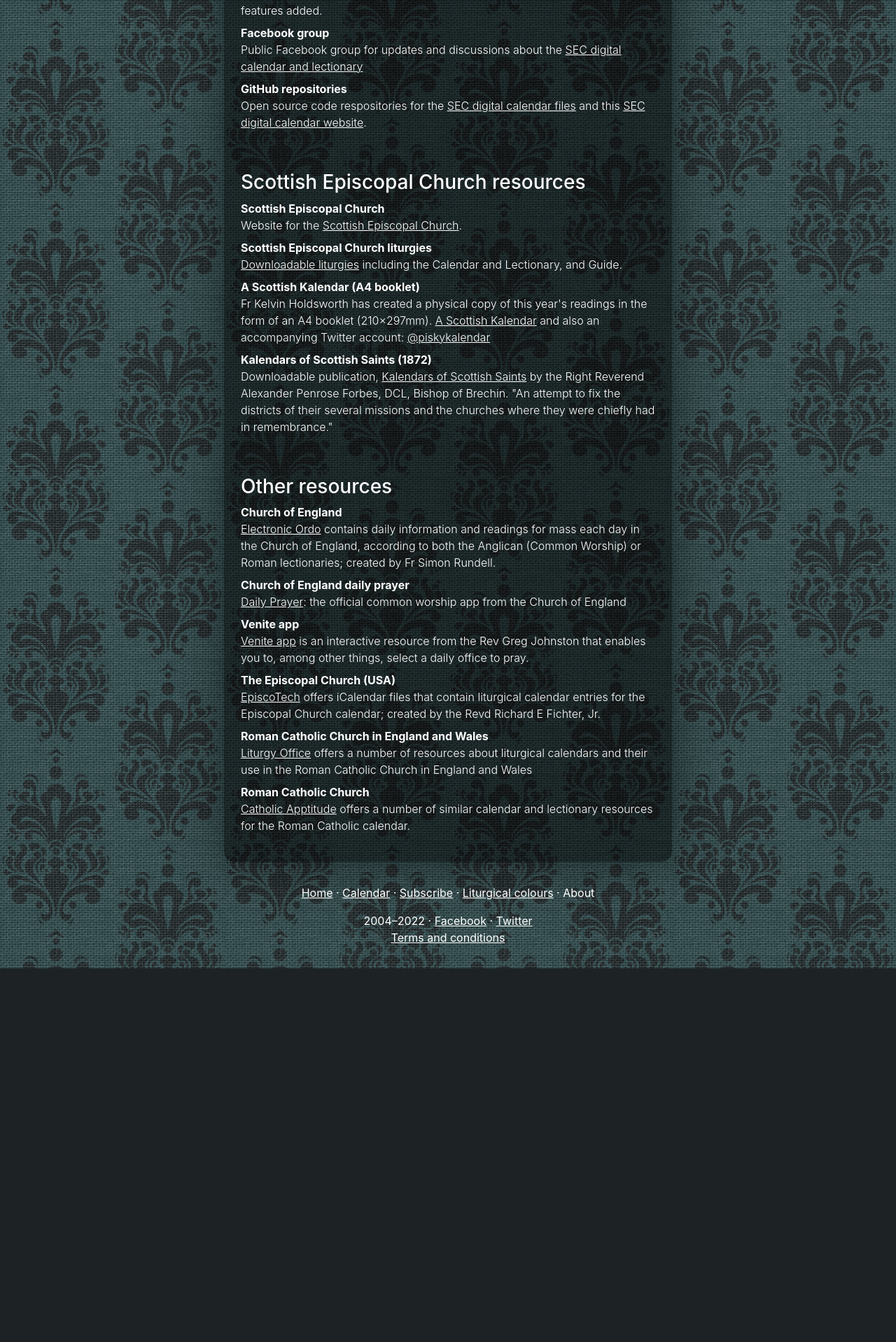
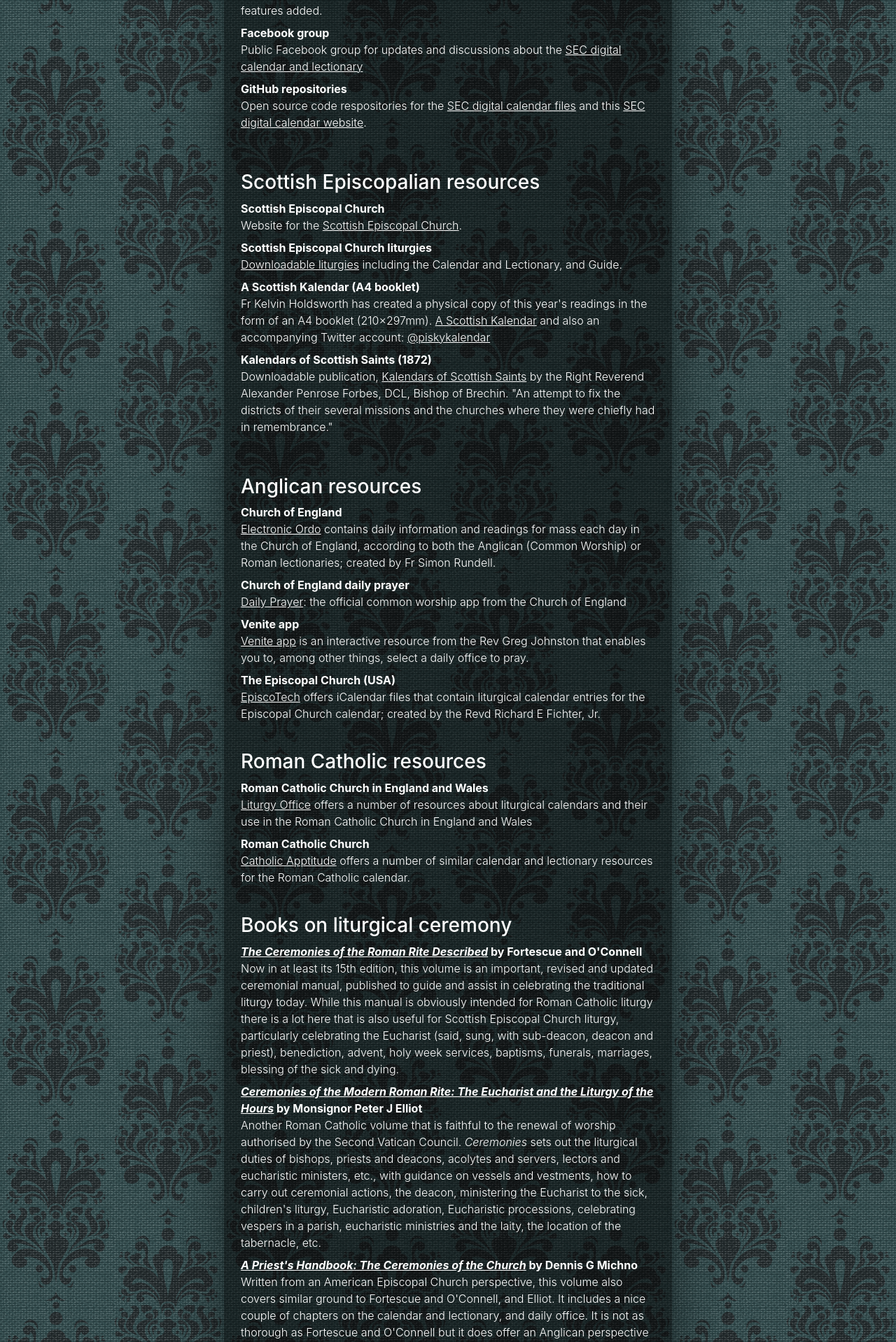
Before and after one commit to garethjmsaunders/sec-digital-calendar-website, a PHP site: page /about/ in a window 1280 px wide. Shown: the part 1760-3678 px from the top of the page at 70% size. Before the commit the page ends 3144 px from the top, so only its background shows below. Run offline with PHP 8.4, Linux system fonts and the light colour scheme.

Commit message:
FEAT (About) Add section on books
Separate Anglican and RC resources to add clarity.
Add section to About on book resources for leading liturgy.

```diff
--- a/about/index.php
+++ b/about/index.php
@@ -89,7 +89,7 @@
             </dl>
 
             <hr>
-            <h3>Scottish Episcopal Church resources</h3>
+            <h3>Scottish Episcopalian resources</h3>
                 <dt>Scottish Episcopal Church</dt>
                     <dd>Website for the <a href="https://www.scotland.anglican.org">Scottish Episcopal Church</a>.</dd>
                 <dt>Scottish Episcopal Church liturgies</dt>
@@ -100,7 +100,7 @@
                     <dd>Downloadable publication,  <a href="https://archive.org/details/kalendarsofscott00forb/page/n9/mode/2up">Kalendars of Scottish Saints</a> by the Right Reverend Alexander Penrose Forbes, DCL, Bishop of Brechin. "An attempt to fix the districts of their several missions and the churches where they were chiefly had in remembrance."</dd>
 
             <hr>
-            <h3>Other resources</h3>
+            <h3>Anglican resources</h3>
             <dl>
                 <dt>Church of England</dt>
                     <dd><a href="http://www.frsimon.uk/electric-ordo-calendar/">Electronic Ordo</a> contains daily information and readings for mass each day in the Church of England, according to both the Anglican (Common Worship) or Roman lectionaries; created by Fr Simon Rundell.</dd>
@@ -110,11 +110,28 @@
                     <dd><a href="https://www.venite.app">Venite app</a> is an interactive resource from the Rev Greg Johnston that enables you to, among other things, select a daily office to pray.</dd>
                 <dt>The Episcopal Church (USA)</dt>
                     <dd><a href="http://episcotech.org/">EpiscoTech</a> offers iCalendar files that contain liturgical calendar entries for the Episcopal Church calendar; created by the Revd Richard E Fichter, Jr.</dd>
+            </dl>
+
+            <h3>Roman Catholic resources</h3>
+            <dl>
                 <dt>Roman Catholic Church in England and Wales</dt>
                     <dd><a href="http://www.liturgyoffice.org.uk/">Liturgy Office</a> offers a number of resources about liturgical calendars and their use in the Roman Catholic Church in England and Wales</dd>
                 <dt>Roman Catholic Church</dt>
                     <dd><a href="http://catholicapptitude.org/apps/catholic-calendar-apps/">Catholic Apptitude</a> offers a number of similar calendar and lectionary resources for the Roman Catholic calendar.</dd>
             </dl>
+
+            <h3>Books on liturgical ceremony</h3>
+            <dl>
+                <dt><i><a href="https://www.amazon.co.uk/Ceremonies-Roman-Rite-Described/dp/0860124622">The Ceremonies of the Roman Rite Described</a></i> by Fortescue and O'Connell</dt>
+                    <dd>Now in at least its 15th edition, this volume is an important, revised and updated ceremonial manual, published to guide and assist in celebrating the traditional liturgy today. While this manual is obviously intended for Roman Catholic liturgy there is a lot here that is also useful for Scottish Episcopal Church liturgy, particularly celebrating the Eucharist (said, sung, with sub-deacon, deacon and priest), benediction, advent, holy week services, baptisms, funerals, marriages, blessing of the sick and dying.</dd>
+                <dt><i><a href="https://www.amazon.co.uk/Ceremonies-Modern-Roman-Peter-Elliott/dp/0898708303/ref=sr_1_1?crid=3QKOZZ2LSV0KL&keywords=Ceremonies+of+the+Modern+Roman+Rite&qid=1652097885&s=books&sprefix=ceremonies+of+the+modern+roman+rite%2Cstripbooks%2C106&sr=1-1">Ceremonies of the Modern Roman Rite: The Eucharist and the Liturgy of the Hours</a></i> by Monsignor Peter J Elliot</dt>
+                    <dd>Another Roman Catholic volume that is faithful to the renewal of worship authorised by the Second Vatican Council. <i>Ceremonies</i> sets out the liturgical duties of bishops, priests and deacons, acolytes and servers, lectors and eucharistic ministers, etc., with guidance on vessels and vestments, how to carry out ceremonial actions, the deacon, ministering the Eucharist to the sick, children's liturgy, Eucharistic adoration, Eucharistic processions, celebrating vespers in a parish, eucharistic ministries and the laity, the location of the tabernacle, etc.</dd>
+                <dt><i><a href="https://www.amazon.co.uk/Priests-Handbook-Ceremonies-published-December/dp/B01MR2RB8I/">A Priest's Handbook: The Ceremonies of the Church</a></i> by Dennis G Michno</dt>
+                    <dd>Written from an American Episcopal Church perspective, this volume also covers similar ground to Fortescue and O'Connell, and Elliot. It includes a nice couple of chapters on the calendar and lectionary, and daily office. It is not as thorough as Fortescue and O'Connell but it does offer an Anglican perspective on the ceremony.</dd>
+                <dt><i><a href="https://www.amazon.co.uk/New-Altar-Guild-Book-Revised/dp/0819216577/">The New Altar Guild Book</a></i> by Barbara Gent and Betty Sturges</dt>
+                    <dd>This is an update of a classic guide on altar guild ministry that offers a blend of liturgical history, sacramental theology and practical tips. The authors combine how-to advice with creative ideas on preparing for the traditional liturgies and simpler, special-occasion services. This is a useful handbook for ordinands as well as servers and altar guild members.</dd>
+            </dl>
+
         </main>
 
         <footer>
```
